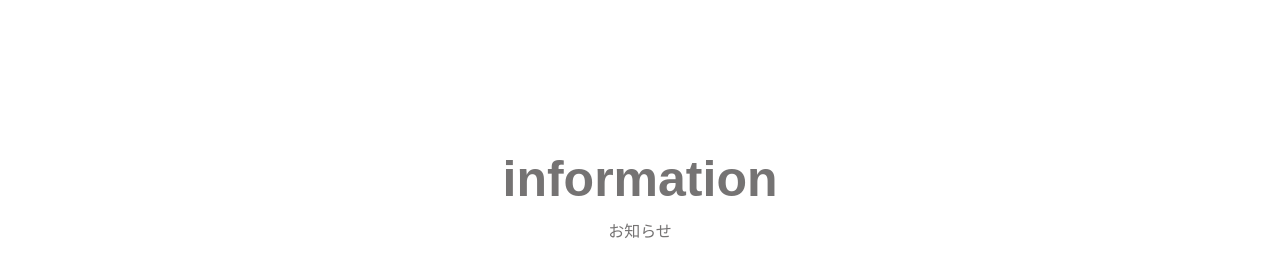
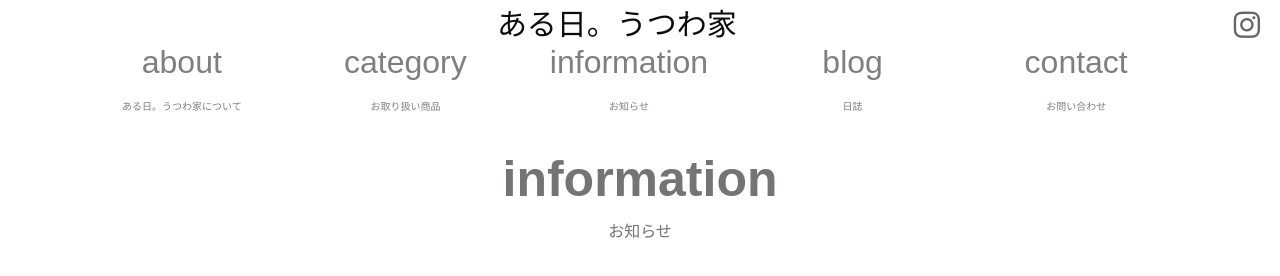
Before and after one commit to cocho-cocho/practice1_html_css_js, a plain HTML site: page aruhi_information.html in a window 1280 px wide. Drawn offline with nearby package versions, Linux system fonts and the light colour scheme; a web font is replaced by a local one.

Commit message:
Update aruhi_information.html
headerタグをペースト

```diff
--- a/aruhi_information.html
+++ b/aruhi_information.html
@@ -8,9 +8,30 @@
      <script src="https://kit.fontawesome.com/75e581ce30.js" crossorigin="anonymous"></script>
   </head>
 
+  <body>
+    <header>
+      <div class="header-top">
+        <a class="header-title" href="index.html">ある日。うつわ家</a>
+      <a class="fa-brands fa-instagram" href="https://www.instagram.com/aruhi_utsuwaya/"></a>
+      </div>
+      <div class="contents">
+        <div class="action about">
+          <a href="aruhi_about.html">about<span>ある日。うつわ家について</span></a>
+        </div>
+        <div class="action category">
+          <a href="aruhi_category.html">category<span>お取り扱い商品</span></a>
+        <div class="action information">
+          <a href="aruhi_information.html">information<span>お知らせ</span></a>
+        </div>
+        <div class="action blog">
+          <a href="aruhi_blog.html">blog<span>日誌</span></a>
+        </div>
+        <div class="action contact">
+          <a href="aruhi_contact.html">contact<span>お問い合わせ</span></a>
+        </div>
+      </div>
+    </header>
 
-
-  <body>
     <div id="information">
       <div id="title_information">
         <h3>information</h3>
```
